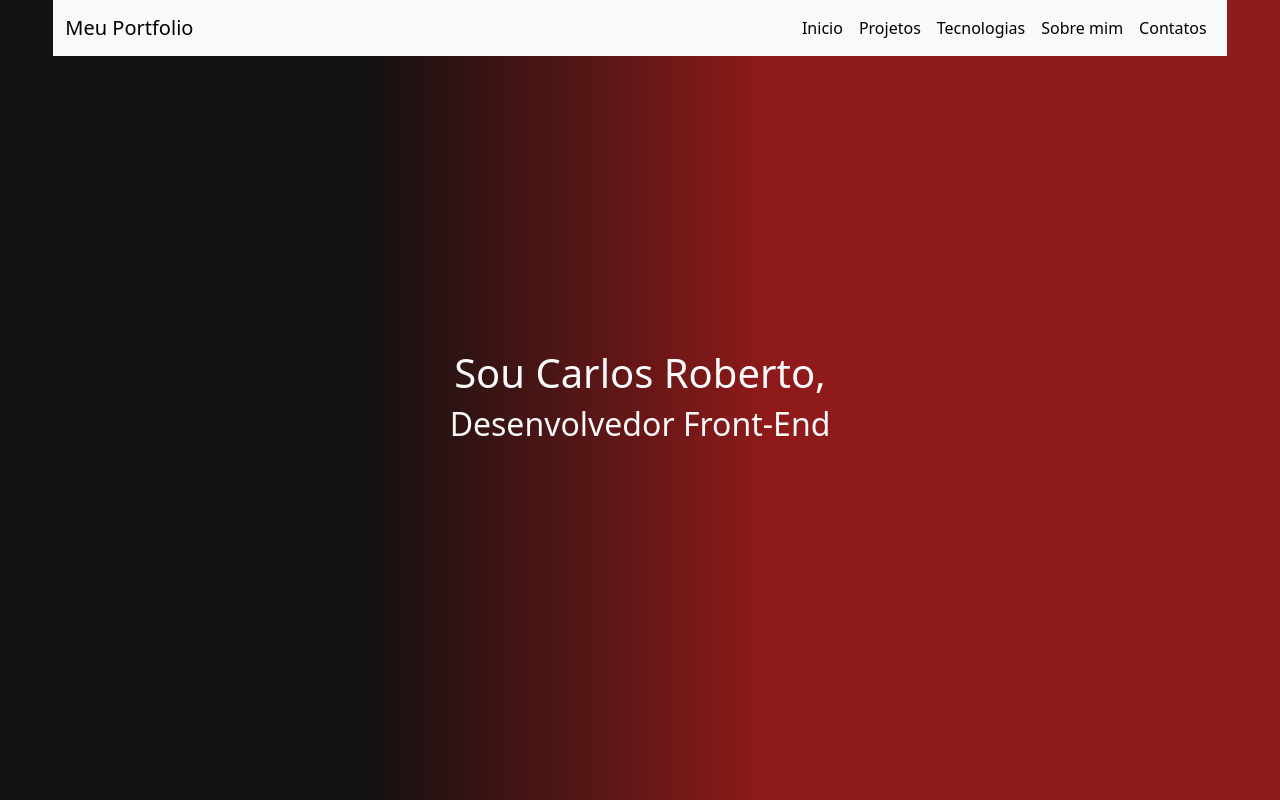
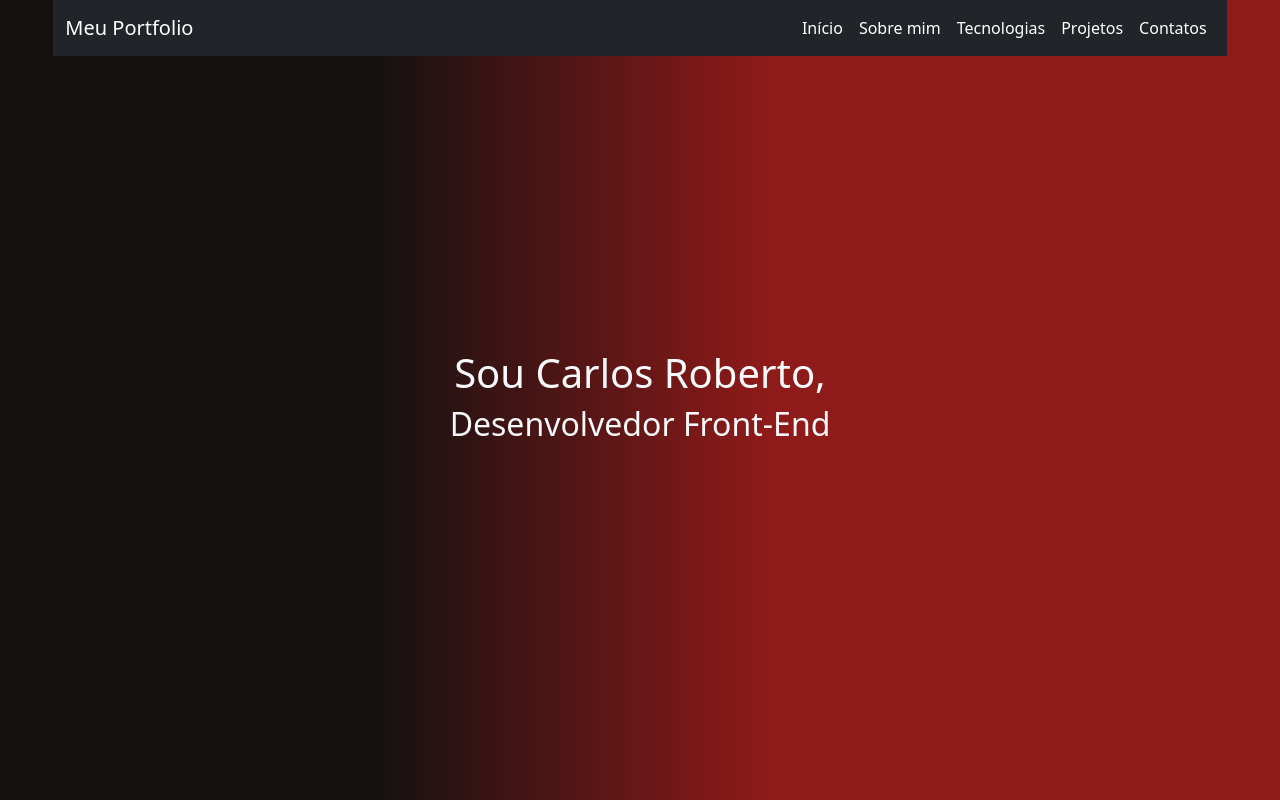
Before and after one commit to carlosroberto777/Portfolio, a plain HTML site: page index.html in a window 1280 px wide. Shown: the top 800 px of the page. Drawn offline with nearby package versions, Linux system fonts and the light colour scheme.

Commit message:
feat: atualizações navbar

```diff
--- a/index.html
+++ b/index.html
@@ -11,28 +11,28 @@
 </head>
 <body>
     <!-- Navbar -->
-    <nav class="navbar col-11 m-auto navbar-expand-lg bg-body-tertiary fixed-top">
+    <nav class="navbar col-11 m-auto navbar-expand-lg bg-dark fixed-top">  <!-- Alterando o fundo da navbar para preto -->
       <div class="container-fluid">
-          <a class="navbar-brand" href="#">Meu Portfolio</a>
+        <a class="navbar-brand text-white" href="#">Meu Portfolio</a>  <!-- Texto da navbar em branco -->
         <button class="navbar-toggler" type="button" data-bs-toggle="collapse" data-bs-target="#navbarNav" aria-controls="navbarNav" aria-expanded="false" aria-label="Toggle navigation">
           <span class="navbar-toggler-icon"></span>
         </button>
         <div class="collapse navbar-collapse" id="navbarNav">
           <ul class="navbar-nav ms-auto">
             <li class="nav-item">
-                <a class="nav-link active" aria-current="page" href="#">Inicio</a>
+              <a class="nav-link text-white active" aria-current="page" href="#Inicio">Início</a>  <!-- Texto em branco -->
             </li>
             <li class="nav-item">
-                <a class="nav-link active" aria-current="page" href="#">Projetos</a>
+              <a class="nav-link text-white active" aria-current="page" href="#Sobre-mim">Sobre mim</a>
             </li>
             <li class="nav-item">
-                <a class="nav-link active" aria-current="page" href="#">Tecnologias</a>
+              <a class="nav-link text-white active" aria-current="page" href="#Tecnologias">Tecnologias</a>
             </li>
             <li class="nav-item">
-                <a class="nav-link active" aria-current="page" href="#">Sobre mim</a>
+              <a class="nav-link text-white active" aria-current="page" href="#Projetos">Projetos</a>
             </li>
             <li class="nav-item">
-                <a class="nav-link active" aria-current="page" href="#">Contatos</a>
+              <a class="nav-link text-white active" aria-current="page" href="#contato">Contatos</a>
             </li>
           </ul>
         </div>
@@ -139,7 +139,7 @@
 <!-- Contatos -->
 <section id="contato" class="py-5 text-white">
   <div class="container">
-    <h2 class="">Contato</h2>
+    <h2 class="">Contatos</h2>
     <hr>
     <div class="row justify-content-center">
       <div class="col-lg-6 text-center">
```
Also changed, not shown: style.css (line endings or trailing spaces). Lines whose indentation alone changed are shown as unchanged.
